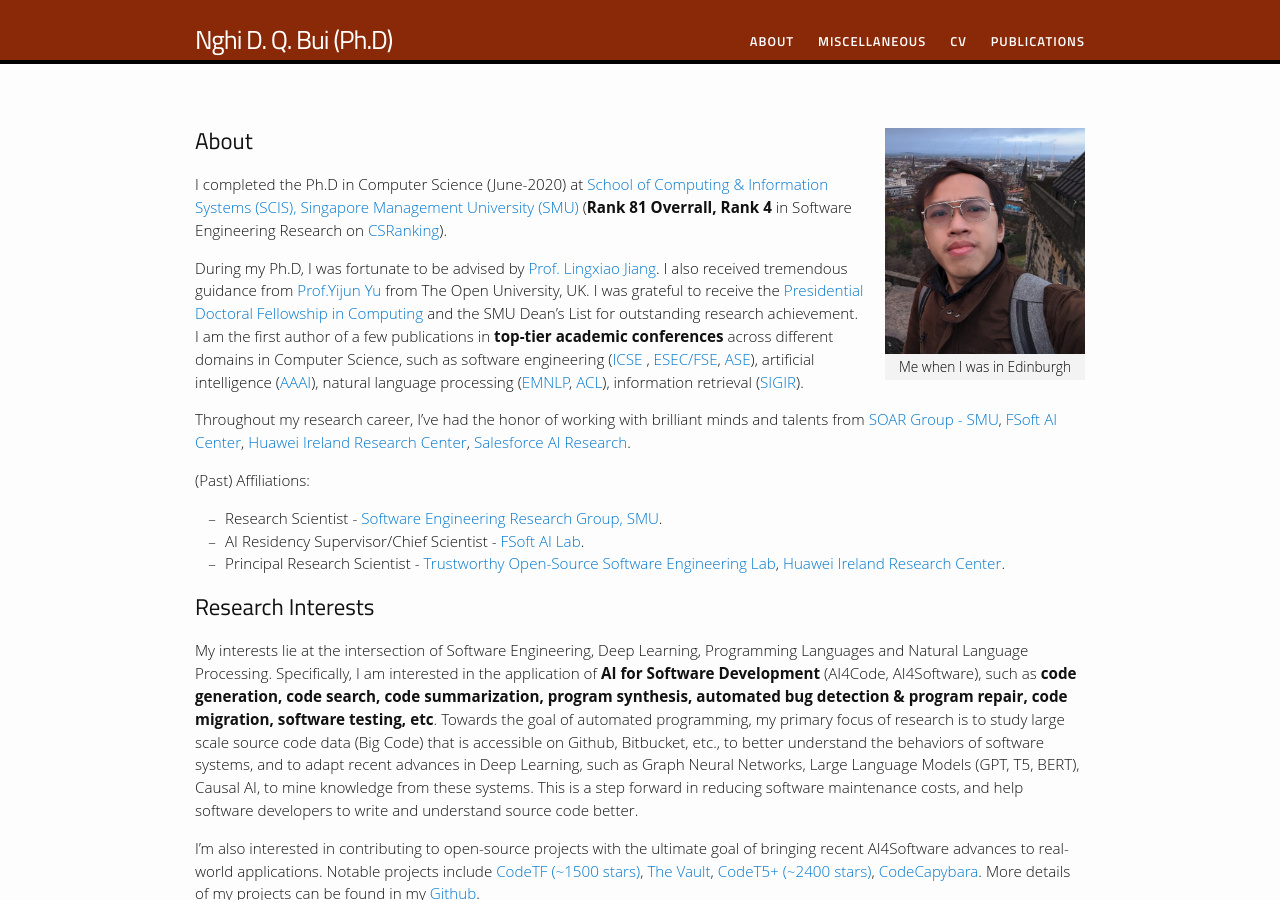
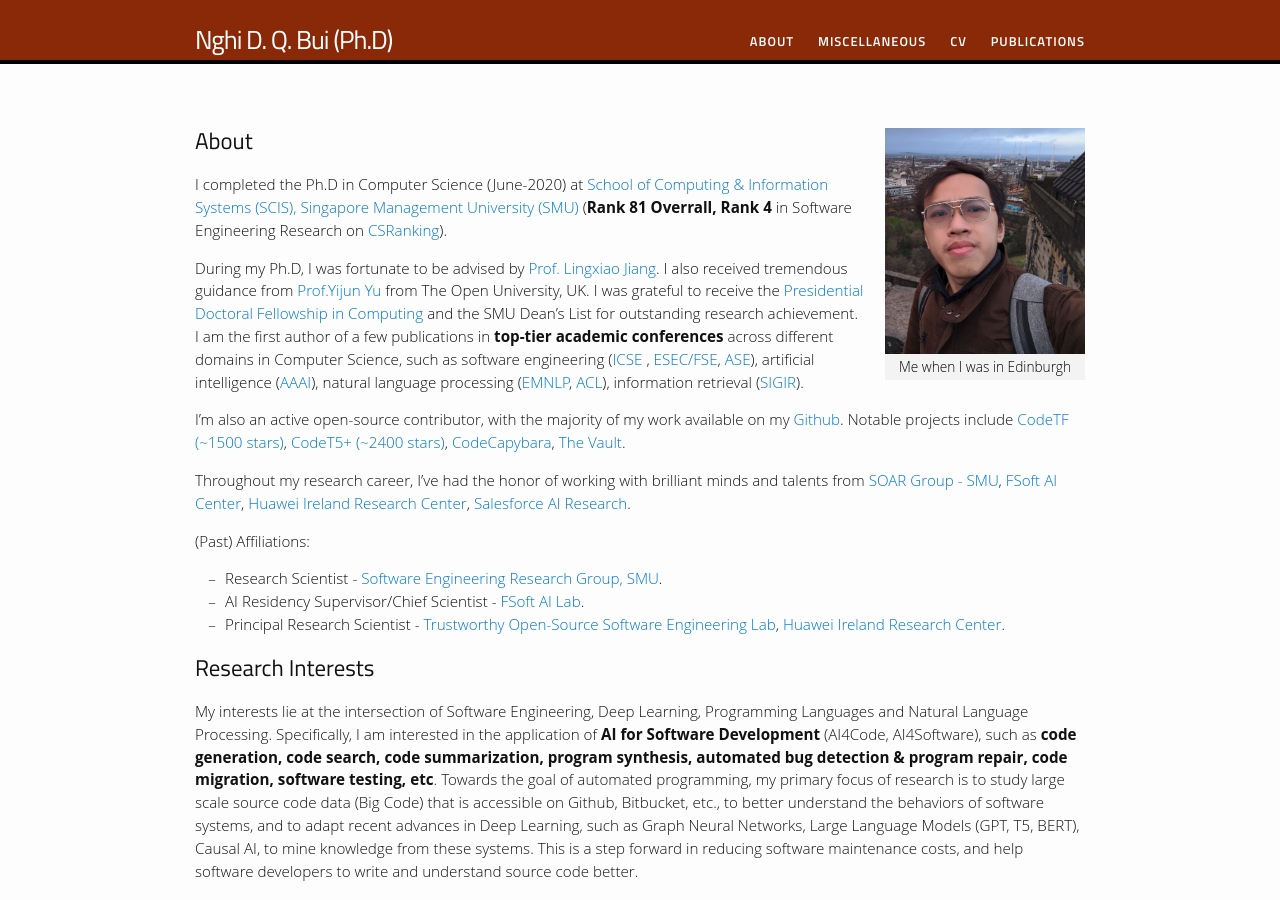
Before and after one commit to bdqnghi/bdqnghi.github.io, a Jekyll site: the page built from index.md, in a window 1280 px wide and 900 px high. Built offline with Jekyll 4.4.1, drawn with Linux system fonts in a browser that asks for light colours; nearby versions of some CDN libraries; some web fonts are replaced.

Commit message:
Update index.md

```diff
--- a/index.md
+++ b/index.md
@@ -9,7 +9,10 @@ permalink: /
 ## About
 I completed the Ph.D in Computer Science (June-2020) at <a href="https://sis.smu.edu.sg/programmes/PhD/overview" target="_blank">School of Computing & Information Systems (SCIS), Singapore Management University (SMU)</a> (**Rank 81 Overrall, Rank 4** in Software Engineering Research on  <a href="http://csrankings.org/#/index?soft&world" target="_blank">CSRanking</a>).
 
-During my Ph.D, I was fortunate to be advised by <a href="http://www.mysmu.edu/faculty/lxjiang/" target="_blank"> Prof. Lingxiao Jiang</a>. I also received tremendous guidance from <a href="http://www.open.ac.uk/people/yy66" target="_blank">Prof.Yijun Yu</a> from The Open University, UK. I was grateful to receive the  <a href="https://graduatestudies.smu.edu.sg/phd/singapore-management-university-smu-phd-financial-assistance-schemes#computing" target="_blank"> Presidential Doctoral Fellowship in Computing</a> and the SMU Dean's List for outstanding research achievement.  I am the first author of a few publications in **top-tier academic conferences** across different domains in Computer Science, such as software engineering (<a href="http://www.icse-conferences.org/" target="_blank">ICSE</a> , <a href="https://www.esec-fse.org" target="_blank">ESEC/FSE</a>,  <a href="https://conf.researchr.org/series/ase" target="_blank">ASE</a>), artificial intelligence (<a href="https://www.aaai.org/Conferences/conferences.php" target="_blank">AAAI</a>), natural language processing (<a href="https://2022.emnlp.org/" target="_blank">EMNLP</a>, <a href="https://2023.aclweb.org/" target="_blank">ACL</a>), information retrieval (<a href="https://sigir.org/" target="_blank">SIGIR</a>).
+During my Ph.D, I was fortunate to be advised by <a href="http://www.mysmu.edu/faculty/lxjiang/" target="_blank"> Prof. Lingxiao Jiang</a>. I also received tremendous guidance from <a href="http://www.open.ac.uk/people/yy66" target="_blank">Prof.Yijun Yu</a> from The Open University, UK. I was grateful to receive the  <a href="https://graduatestudies.smu.edu.sg/phd/singapore-management-university-smu-phd-financial-assistance-schemes#computing" target="_blank"> Presidential Doctoral Fellowship in Computing</a> and the SMU Dean's List for outstanding research achievement. I am the first author of a few publications in **top-tier academic conferences** across different domains in Computer Science, such as software engineering (<a href="http://www.icse-conferences.org/" target="_blank">ICSE</a> , <a href="https://www.esec-fse.org" target="_blank">ESEC/FSE</a>,  <a href="https://conf.researchr.org/series/ase" target="_blank">ASE</a>), artificial intelligence (<a href="https://www.aaai.org/Conferences/conferences.php" target="_blank">AAAI</a>), natural language processing (<a href="https://2022.emnlp.org/" target="_blank">EMNLP</a>, <a href="https://2023.aclweb.org/" target="_blank">ACL</a>), information retrieval (<a href="https://sigir.org/" target="_blank">SIGIR</a>).
+
+I'm also an active open-source contributor, with the majority of my work available on my [Github](https://github.com/bdqnghi){:target="_blank"}. Notable projects include [CodeTF (~1500 stars)](https://github.com/salesforce/CodeTF){:target="_blank"}, [CodeT5+ (~2400 stars)](https://github.com/salesforce/CodeT5/tree/main/CodeT5%2B){:target="_blank"}, [CodeCapybara](https://github.com/FSoft-AI4Code/CodeCapybara){:target="_blank"}, [The Vault](https://github.com/FSoft-AI4Code/TheVault){:target="_blank"}.
+
 
 Throughout my research career, I've had the honor of working with brilliant minds and talents from <a href="https://soarsmu.github.io/" target="_blank">SOAR Group - SMU</a>, <a href="https://ai.fpt-software.com/ai-residency/" target="_blank">FSoft AI Center</a>, <a href="https://www.linkedin.com/company/huawei-ireland-research-center/mycompany/" target="_blank">Huawei Ireland Research Center</a>, <a href="https://www.salesforceairesearch.com/" target="_blank">Salesforce AI Research</a>.
 
@@ -21,9 +24,6 @@ Throughout my research career, I've had the honor of working with brilliant mind
 ## Research Interests
 
 My interests lie at the intersection of Software Engineering, Deep Learning, Programming Languages and Natural Language Processing. Specifically, I am interested in the application of **AI for Software Development** (AI4Code, AI4Software), such as **code generation, code search, code summarization, program synthesis, automated bug detection & program repair, code migration, software testing, etc**. Towards the goal of automated programming, my primary focus of research is to study large scale source code data (Big Code) that is accessible on Github, Bitbucket, etc., to better understand the behaviors of software systems, and to adapt recent advances in Deep Learning, such as Graph Neural Networks, Large Language Models (GPT, T5, BERT), Causal AI, to mine knowledge from these systems. This is a step forward in reducing software maintenance costs, and help software developers to write and understand source code better.
-
-I'm also interested in contributing to open-source projects with the ultimate goal of bringing recent AI4Software advances to real-world applications. Notable projects include [CodeTF (~1500 stars)](https://github.com/salesforce/CodeTF){:target="_blank"}, [The Vault](https://github.com/FSoft-AI4Code/TheVault){:target="_blank"}, [CodeT5+ (~2400 stars)](https://github.com/salesforce/CodeT5/tree/main/CodeT5%2B){:target="_blank"}, [CodeCapybara](https://github.com/FSoft-AI4Code/CodeCapybara){:target="_blank"}. More details of my projects can be found in my [Github](https://github.com/bdqnghi){:target="_blank"}.
-
 
 ## Higlighted Publications
 
```
